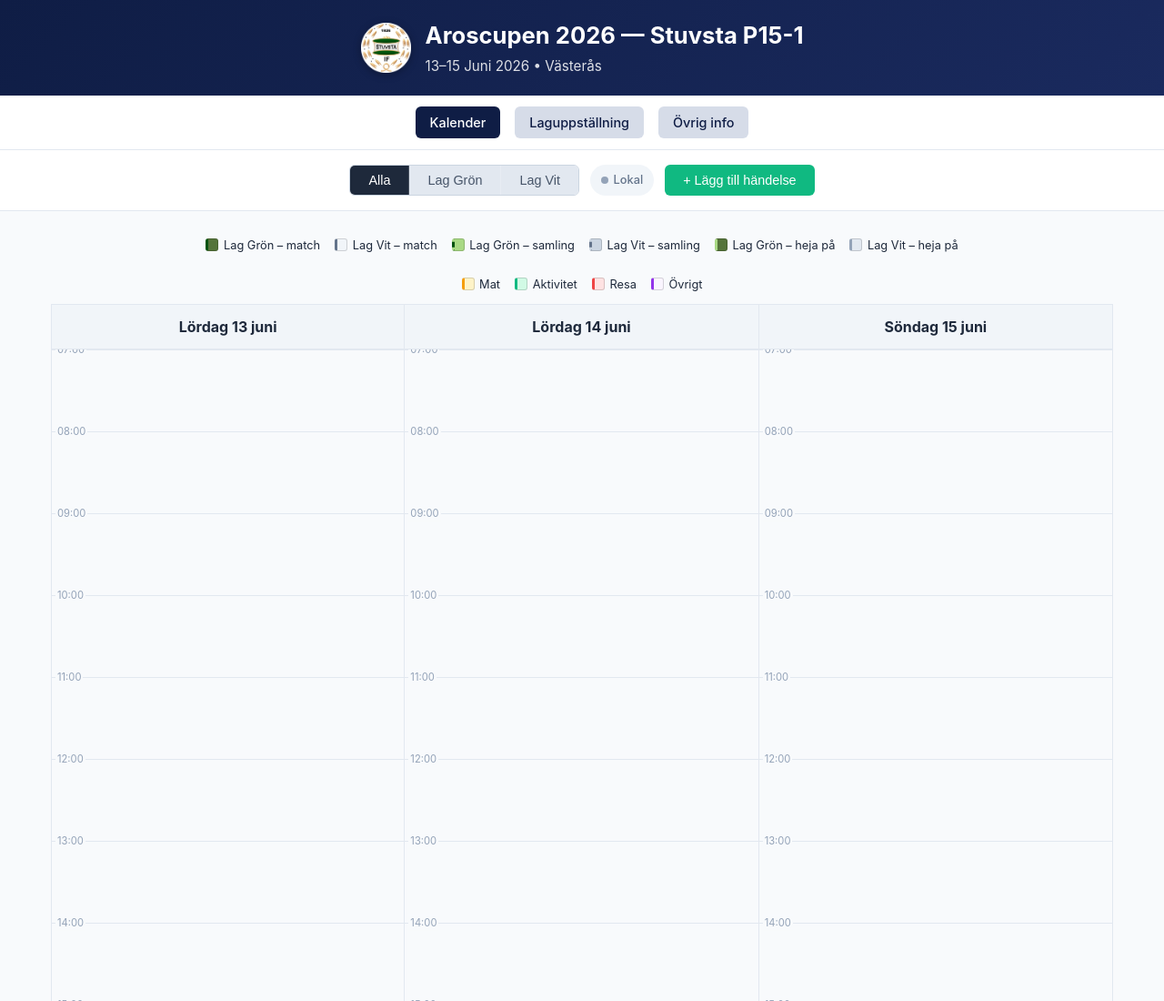
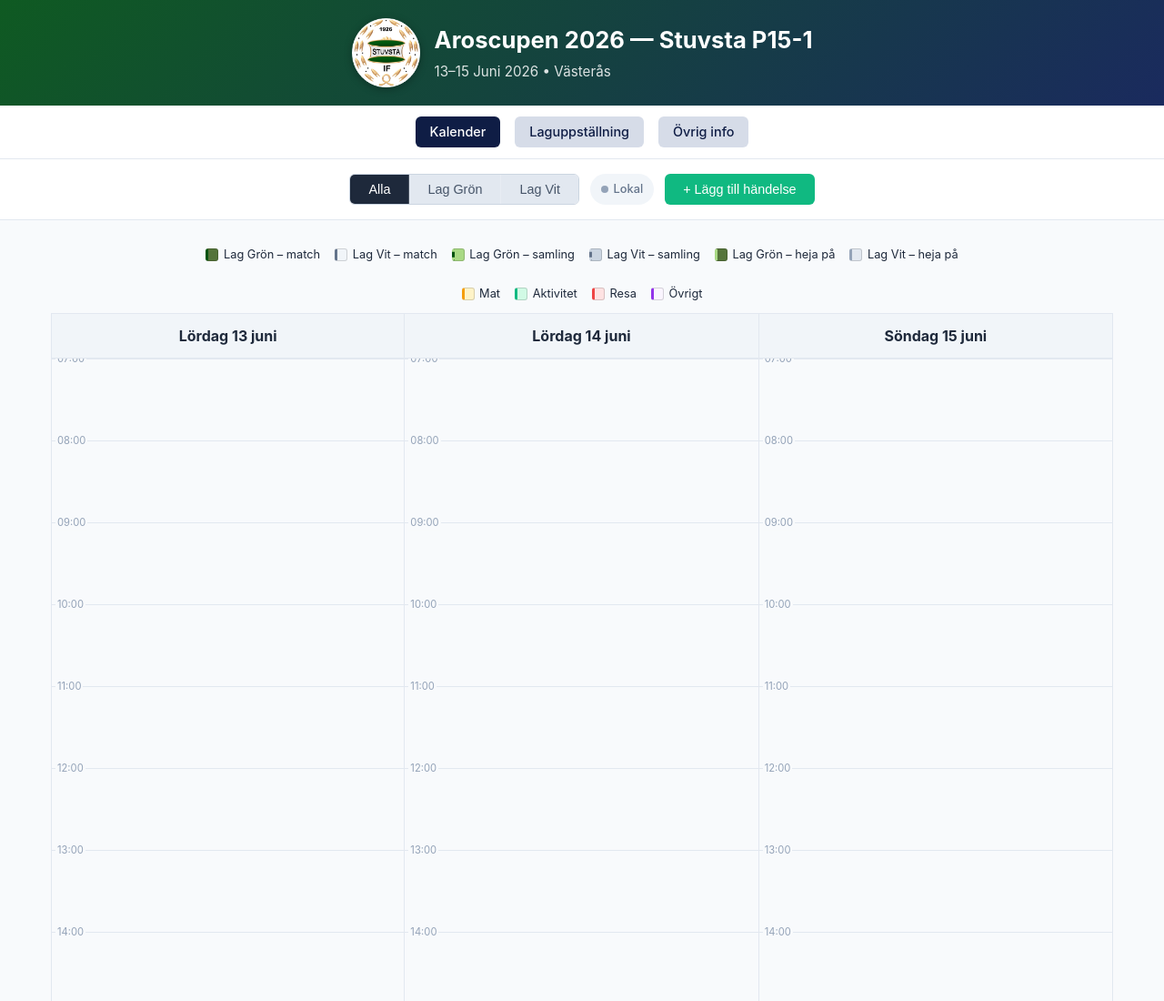
Before and after one commit to elwi83/aroscupen, a plain HTML site: page index.html in a window 1280 px wide. Shown: the top 1100 px of the page at 91% size. Drawn offline with Linux system fonts and the light colour scheme; no server answers.

Commit message:
Update styles.css

```diff
--- a/styles.css
+++ b/styles.css
@@ -11,7 +11,7 @@
 
 /* ── Header ── */
 header {
-  background: linear-gradient(135deg, #0f1d45, #1a2a5e);
+  background: linear-gradient(135deg, #0F5A22, #1a2a5e);
   color: white;
   padding: 1.25rem 2rem;
   text-align: center;
@@ -22,7 +22,7 @@
   gap: 1rem;
 }
 .header-logo {
-  width: 55px;
+  width: 75px;
   height: auto;
   flex-shrink: 0;
   filter: drop-shadow(0 2px 4px rgba(0,0,0,0.3));
```
